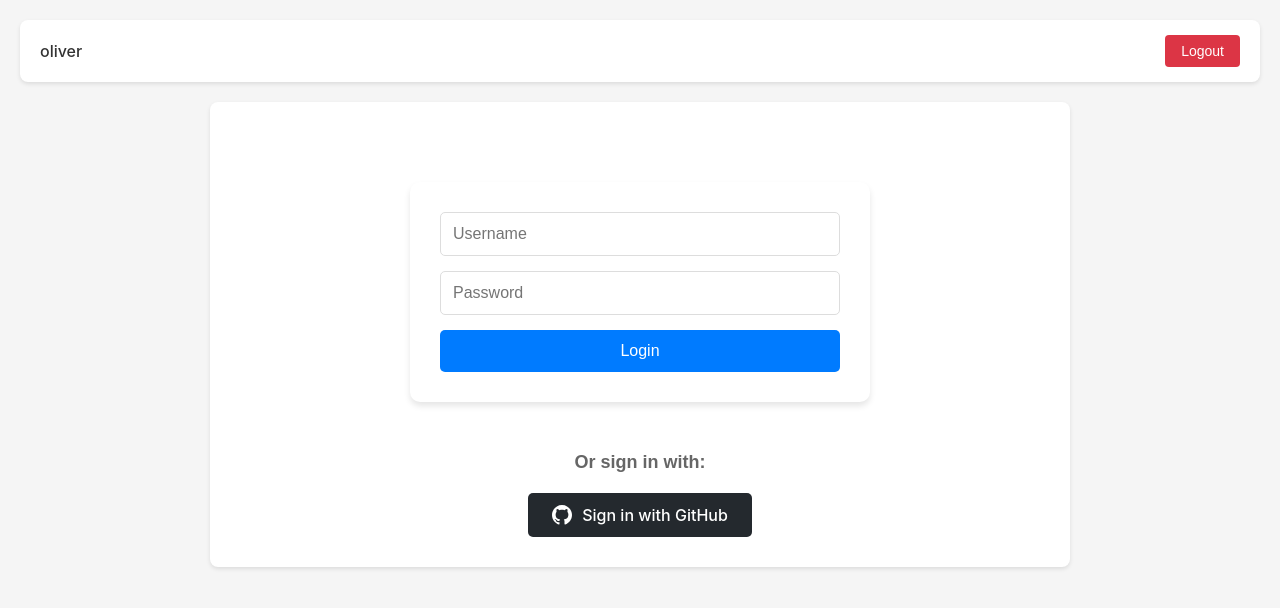
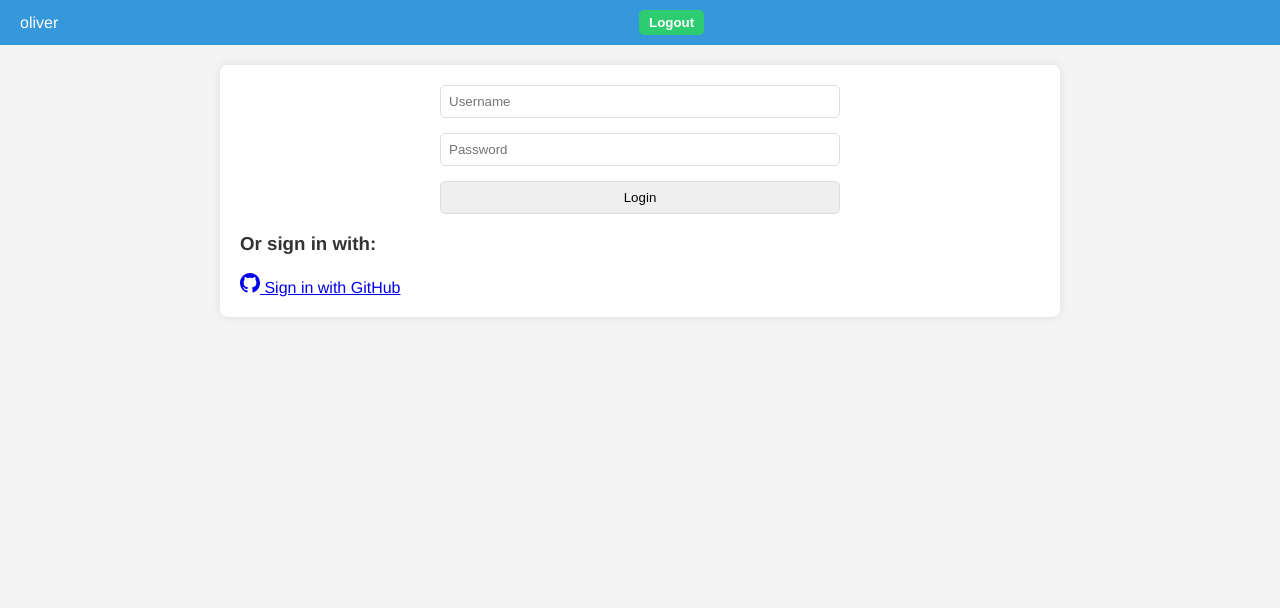
Before and after one commit to Sp0ngeman/pwa_project, a Django app: page /users/login/ in a window 1280 px wide. Shown: the top 608 px of the page. Run offline with Django 5.2, Linux system fonts and the light colour scheme; a user stored in the database is signed in; data comes from the database, SQL or seed files in the repository; both versions use the stored data as it was after the commit; some libraries are stand-ins or nearby versions.

Commit message:
CSS Commit

```diff
--- a/pwa_project/tasks/static/tasks/styles.css
+++ b/pwa_project/tasks/static/tasks/styles.css
@@ -1,265 +1,111 @@
-h1{
-   font-family: sans-serif;
-   font-size: 60px;
-   text-align: center;
-}
-
-
-h3{
-   font-family: sans-serif;
-   font-size: 60px;
-   text-align: center;
-}
-
-/* Login page styles */
-.login-container {
-    max-width: 400px;
-    margin: 50px auto;
-    padding: 30px;
-    background: white;
-    border-radius: 10px;
-    box-shadow: 0 4px 6px rgba(0, 0, 0, 0.1);
-}
-
-.login-container form {
-    display: flex;
-    flex-direction: column;
-    gap: 15px;
-}
-
-.login-container input[type="text"],
-.login-container input[type="password"] {
-    padding: 12px;
-    border: 1px solid #ddd;
-    border-radius: 5px;
-    font-size: 16px;
-}
-
-.login-container input[type="submit"] {
-    padding: 12px;
-    background: #007bff;
-    color: white;
-    border: none;
-    border-radius: 5px;
-    font-size: 16px;
-    cursor: pointer;
-    transition: background 0.3s;
-}
-
-.login-container input[type="submit"]:hover {
-    background: #0056b3;
-}
-
-.social-login {
-    margin-top: 30px;
-    text-align: center;
-}
-
-.social-login h3 {
-    font-size: 18px;
-    margin-bottom: 20px;
-    color: #666;
-}
-
-.github-login-btn {
-    display: inline-flex;
-    align-items: center;
-    gap: 10px;
-    padding: 12px 24px;
-    background: #24292e;
-    color: white;
-    text-decoration: none;
-    border-radius: 5px;
-    font-size: 16px;
-    font-weight: 500;
-    transition: background 0.3s;
-}
-
-.github-login-btn:hover {
-    background: #1a1e22;
-    color: white;
-    text-decoration: none;
-}
-
-.github-login-btn svg {
-    width: 20px;
-    height: 20px;
-}
-
-/* Tasks page styles */
 body {
-    font-family: -apple-system, BlinkMacSystemFont, 'Segoe UI', Roboto, sans-serif;
-    background-color: #f5f5f5;
-    margin: 0;
-    padding: 20px;
-}
+  font-family: Helvetica, sans-serif;
+  background-color: #f4f4f4;
+  color: #333;
+  margin: 0;
+  padding: 0; }
 
 header {
-    background: white;
-    padding: 15px 20px;
-    border-radius: 8px;
-    margin-bottom: 20px;
-    box-shadow: 0 2px 4px rgba(0,0,0,0.1);
-}
+  background-color: #3498db;
+  padding: 10px 20px;
+  color: white; }
+  header .user-info {
+    display: flex;
+    justify-content: flex-end;
+    align-items: center; }
+    header .user-info span {
+      margin-right: 15px; }
+    header .user-info a, header .user-info button {
+      background-color: #2ecc71;
+      border: none;
+      padding: 5px 10px;
+      color: white;
+      border-radius: 5px;
+      cursor: pointer;
+      margin-left: 10px; }
+      header .user-info a:hover, header .user-info button:hover {
+        background-color: #29b866; }
 
-.user-info {
-    display: flex;
-    align-items: center;
-    justify-content: space-between;
-}
-
-.user-info span {
-    font-weight: 500;
-    color: #333;
-}
-
-.user-info button {
-    background: #dc3545;
-    color: white;
-    border: none;
-    padding: 8px 16px;
-    border-radius: 4px;
-    cursor: pointer;
-    font-size: 14px;
-}
-
-.user-info button:hover {
-    background: #c82333;
-}
+.messages {
+  list-style: none;
+  padding: 0;
+  margin: 10px auto;
+  width: 80%;
+  max-width: 600px; }
+  .messages li {
+    padding: 10px;
+    margin-bottom: 5px;
+    border-radius: 5px; }
+    .messages li.error {
+      background-color: #e74c3c;
+      color: white; }
+    .messages li.success {
+      background-color: #2ecc71;
+      color: white; }
 
 main {
-    max-width: 800px;
-    margin: 0 auto;
-    background: white;
-    padding: 30px;
-    border-radius: 8px;
-    box-shadow: 0 2px 4px rgba(0,0,0,0.1);
-}
+  max-width: 800px;
+  margin: 20px auto;
+  padding: 20px;
+  background-color: white;
+  box-shadow: 0 0 10px rgba(0, 0, 0, 0.1);
+  border-radius: 8px; }
+  main h1 {
+    font-size: 2rem;
+    text-align: center;
+    color: #3498db; }
 
-main h1 {
-    color: #333;
-    margin-bottom: 30px;
-    font-size: 32px;
-}
+form {
+  display: flex;
+  flex-direction: column;
+  gap: 15px;
+  max-width: 400px;
+  margin: 0 auto; }
+  form label {
+    font-weight: bold; }
+  form input {
+    padding: 8px;
+    border: 1px solid #ddd;
+    border-radius: 5px; }
+  form button {
+    padding: 10px;
+    background-color: #3498db;
+    border: none;
+    color: white;
+    font-weight: bold;
+    cursor: pointer;
+    border-radius: 5px; }
+    form button:hover {
+      background-color: #258bcf; }
 
-main ul {
-    list-style: none;
-    padding: 0;
-    margin-bottom: 30px;
-}
+#task-list {
+  list-style: none;
+  padding: 0; }
+  #task-list li {
+    padding: 10px;
+    border-bottom: 1px solid #ddd; }
+    #task-list li:last-child {
+      border-bottom: none; }
 
-main li {
-    background: #f8f9fa;
-    margin-bottom: 10px;
-    padding: 15px 20px;
-    border-radius: 6px;
-    border-left: 4px solid #007bff;
-    transition: all 0.2s;
-    display: flex;
-    justify-content: space-between;
-    align-items: center;
-}
+.button {
+  display: inline-block;
+  padding: 10px 15px;
+  text-decoration: none;
+  color: white;
+  background-color: #3498db;
+  border-radius: 5px;
+  font-weight: bold;
+  cursor: pointer;
+  text-align: center; }
+  .button:hover {
+    background-color: #258bcf; }
 
-main li:hover {
-    background: #e9ecef;
-    transform: translateX(5px);
-}
+@media (max-width: 600px) {
+  body {
+    padding: 10px; }
 
-main li.completed {
-    background: #d4edda;
-    border-left-color: #28a745;
-    opacity: 0.8;
-}
+  header, main {
+    width: 100%;
+    padding: 10px; } }
 
-main li.completed .task-name {
-    text-decoration: line-through;
-    color: #6c757d;
-}
-
-main li .task-name {
-    flex-grow: 1;
-    font-weight: 500;
-    color: #333;
-}
-
-main li .status {
-    font-size: 14px;
-    font-weight: 500;
-    padding: 4px 8px;
-    border-radius: 12px;
-}
-
-main li .status.completed {
-    background: #28a745;
-    color: white;
-}
-
-main li .status.pending {
-    background: #ffc107;
-    color: #212529;
-}
-
-main li.no-tasks {
-    text-align: center;
-    color: #6c757d;
-    font-style: italic;
-    border-left-color: #6c757d;
-}
-
-main a {
-    display: inline-block;
-    background: #28a745;
-    color: white;
-    text-decoration: none;
-    padding: 12px 24px;
-    border-radius: 6px;
-    font-weight: 500;
-    transition: background 0.3s;
-}
-
-main a:hover {
-    background: #218838;
-}
-
-/* Add task form styles */
-#taskForm {
-    margin-bottom: 20px;
-}
-
-#taskForm table {
-    width: 100%;
-}
-
-#taskForm td {
-    padding: 0;
-    vertical-align: top;
-}
-
-#taskForm input[type="text"] {
-    width: 100%;
-    padding: 12px;
-    border: 1px solid #ddd;
-    border-radius: 4px;
-    font-size: 16px;
-    margin-right: 10px;
-}
-
-#taskForm input[type="submit"] {
-    background: #007bff;
-    color: white;
-    border: none;
-    padding: 12px 24px;
-    border-radius: 4px;
-    cursor: pointer;
-    font-size: 16px;
-    margin-left: 10px;
-}
-
-#taskForm input[type="submit"]:hover:not(:disabled) {
-    background: #0056b3;
-}
-
-#taskForm input[type="submit"]:disabled {
-    background: #6c757d;
-    cursor: not-allowed;
-}
+/*# sourceMappingURL=styles.css.map */
--- /dev/null
+++ b/pwa_project/tasks/static/tasks/styles.scss
@@ -0,0 +1,142 @@
+// Define Variables
+$primary-color: #3498db;
+$secondary-color: #2ecc71;
+$bg-color: #f4f4f4;
+$text-color: #333;
+$font-stack: Helvetica, sans-serif;
+
+// Base Styling
+body {
+  font-family: $font-stack;
+  background-color: $bg-color;
+  color: $text-color;
+  margin: 0;
+  padding: 0;
+}
+
+// Header
+header {
+  background-color: $primary-color;
+  padding: 10px 20px;
+  color: white;
+  .user-info {
+    display: flex;
+    justify-content: flex-end;
+    align-items: center;
+    span {
+      margin-right: 15px;
+    }
+    a, button {
+      background-color: $secondary-color;
+      border: none;
+      padding: 5px 10px;
+      color: white;
+      border-radius: 5px;
+      cursor: pointer;
+      margin-left: 10px;
+      &:hover {
+        background-color: scale-color($secondary-color, $lightness: -10%);
+      }
+    }
+  }
+}
+
+// Messages
+.messages {
+  list-style: none;
+  padding: 0;
+  margin: 10px auto;
+  width: 80%;
+  max-width: 600px;
+  li {
+    padding: 10px;
+    margin-bottom: 5px;
+    border-radius: 5px;
+    &.error { background-color: #e74c3c; color: white; }
+    &.success { background-color: $secondary-color; color: white; }
+  }
+}
+
+// Main Content
+main {
+  max-width: 800px;
+  margin: 20px auto;
+  padding: 20px;
+  background-color: white;
+  box-shadow: 0 0 10px rgba(0, 0, 0, 0.1);
+  border-radius: 8px;
+  h1 {
+    font-size: 2rem;
+    text-align: center;
+    color: $primary-color;
+  }
+}
+
+// Forms and Inputs
+form {
+  display: flex;
+  flex-direction: column;
+  gap: 15px;
+  max-width: 400px;
+  margin: 0 auto;
+  label {
+    font-weight: bold;
+  }
+  input {
+    padding: 8px;
+    border: 1px solid #ddd;
+    border-radius: 5px;
+  }
+  button {
+    padding: 10px;
+    background-color: $primary-color;
+    border: none;
+    color: white;
+    font-weight: bold;
+    cursor: pointer;
+    border-radius: 5px;
+    &:hover {
+      background-color: scale-color($primary-color, $lightness: -10%);
+    }
+  }
+}
+
+// Task List
+#task-list {
+  list-style: none;
+  padding: 0;
+  li {
+    padding: 10px;
+    border-bottom: 1px solid #ddd;
+    &:last-child {
+      border-bottom: none;
+    }
+  }
+}
+
+// Buttons and Links
+.button {
+  display: inline-block;
+  padding: 10px 15px;
+  text-decoration: none;
+  color: white;
+  background-color: $primary-color;
+  border-radius: 5px;
+  font-weight: bold;
+  cursor: pointer;
+  text-align: center;
+  &:hover {
+    background-color: scale-color($primary-color, $lightness: -10%);
+  }
+}
+
+// Responsive Design
+@media (max-width: 600px) {
+  body {
+    padding: 10px;
+  }
+  header, main {
+    width: 100%;
+    padding: 10px;
+  }
+}
```
Also changed, not shown: pwa_project/db.sqlite3, 1 other file.
